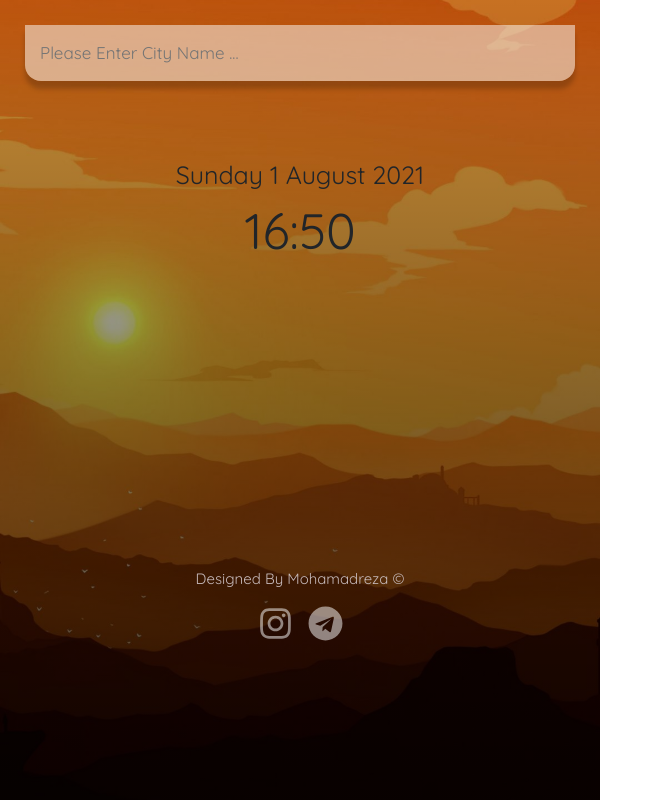
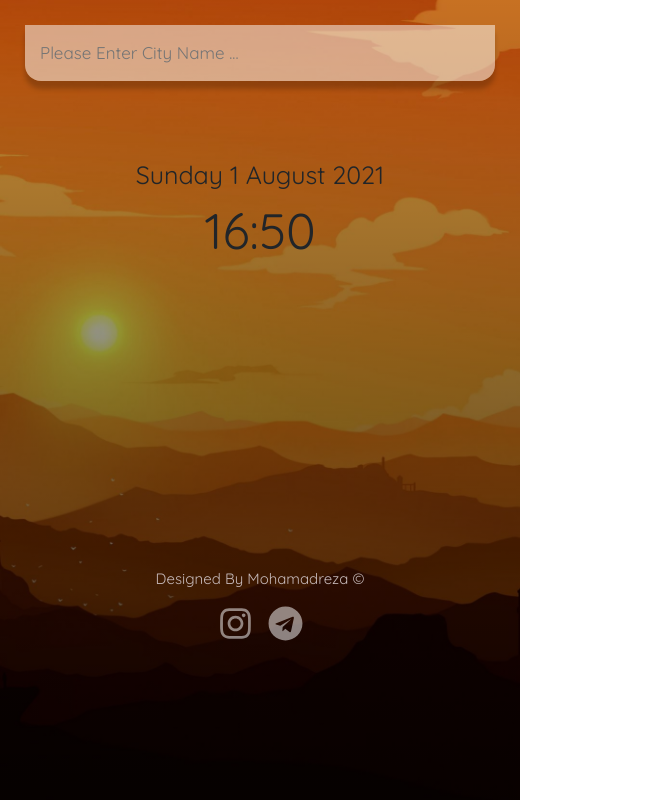
Before and after one commit to mhshahin7/Mh-Weather-App-react, a React (Create React App) app: page / in a window 1280 px wide. Shown: the whole page, without its empty margins (0-663 px from the left). Built offline with nearby package versions, Linux system fonts and the light colour scheme; the HTML template or start-up script is replaced by a standard one.

Commit message:
update size2

```diff
--- a/src/index.css
+++ b/src/index.css
@@ -5,7 +5,7 @@
   margin: 0;
   padding: 0;
   box-sizing: border-box;
-  max-width: 600px;
+  max-width: 520px;
   max-height: 100%;
 }
 
```
